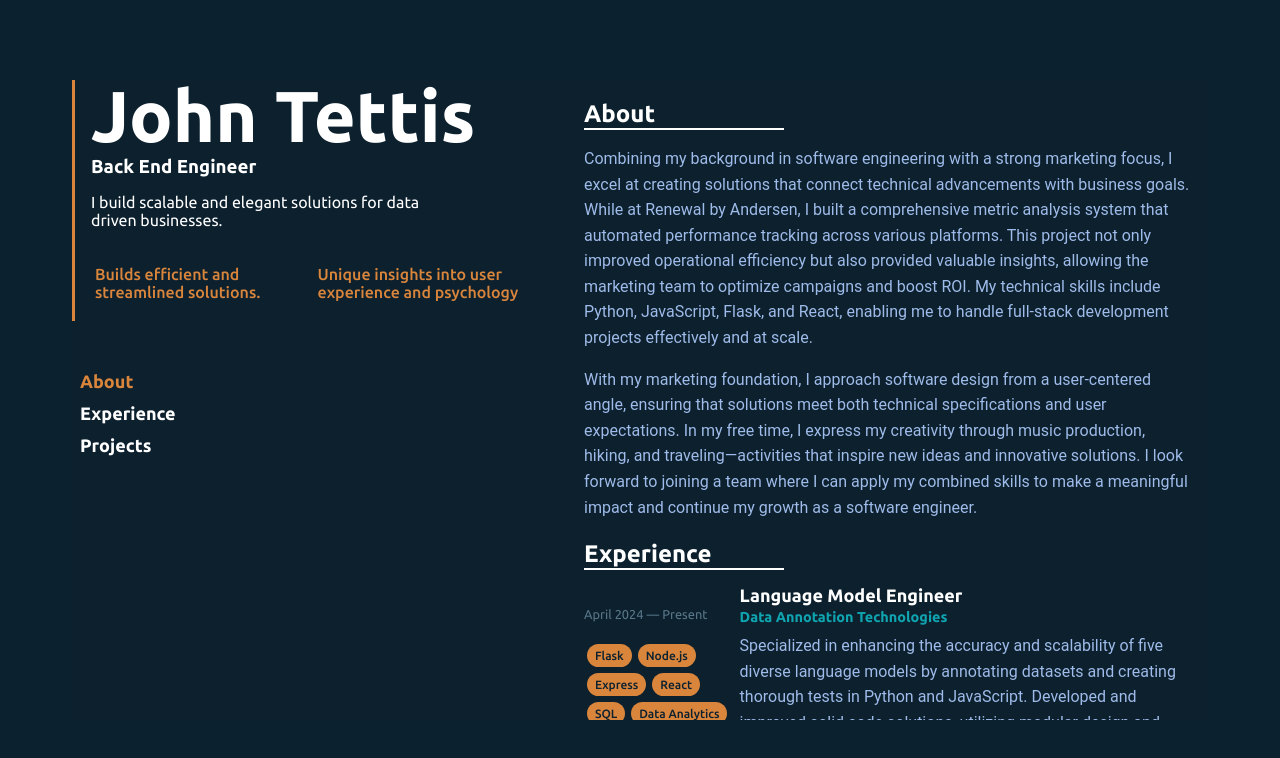
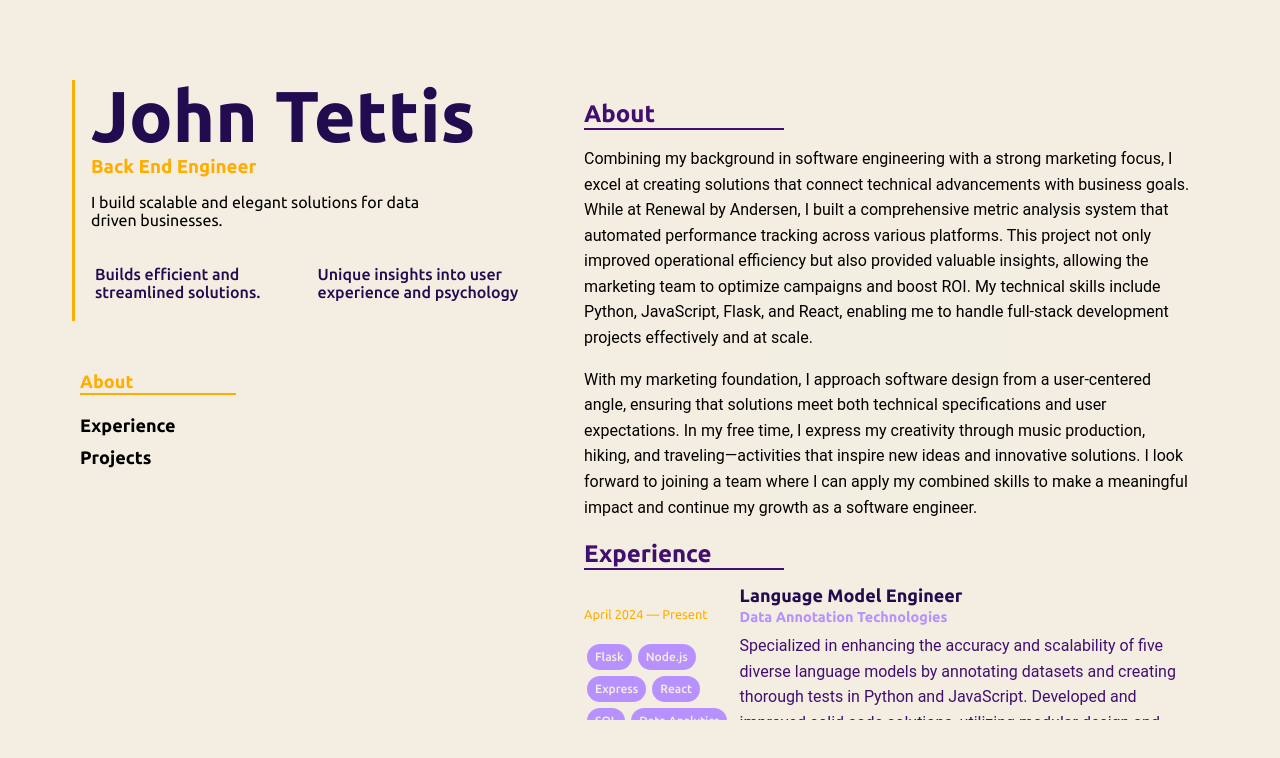
Before and after one commit to john-tettis/portfolio-updated, a React (Create React App) app: page / in a window 1280 px wide. Shown: the top 758 px of the page. Built offline with nearby package versions, Linux system fonts and the light colour scheme.

Commit message:
updated color scheme

```diff
--- a/src/Components/DynamicBackground.js
+++ b/src/Components/DynamicBackground.js
@@ -6,7 +6,6 @@ const DynamicBackground = () => {
   useEffect(() => {
 
     const backgroundColor = getComputedStyle(document.documentElement).getPropertyValue('--color-1').trim();
-
     const canvas = canvasRef.current;
     const ctx = canvas.getContext('2d');
 
@@ -33,7 +32,7 @@ const DynamicBackground = () => {
         this.radiusConstant = 5;
         this.radius = this.radiusConstant;
         // this.color = `hsl(${Math.random() * 20 + 48}, 100%, 56%)`;
-        this.color = `hsl(${Math.random() * 20 + 186}, 95%, 16%)`;
+        this.color = `hsl(${Math.random() * 20 + 260}, 100%, 78%)`;
 
 
         this.speedX = (Math.random() - 0.5) * 4;
--- a/src/styles/About.css
+++ b/src/styles/About.css
@@ -2,7 +2,7 @@
 
 
 .about-paragraph {
-    color:#9fbbe9;
+    color:black;
     font-size: 16px;
     line-height: 1.6;
     font-family: 'Roboto', sans-serif;
--- a/src/styles/Bio.css
+++ b/src/styles/Bio.css
@@ -1,11 +1,11 @@
 @import url('Color.css');
 
 .bio{
-    color:white;
+    color:var(--color-3);
     text-align:left;
     padding: 0 1rem;
 
-    border-left: solid 3px var(--color-3);
+    border-left: solid 3px var(--color-4);
     overflow-x: hidden;
 
 }
@@ -16,6 +16,7 @@
     margin-bottom:.4rem;
 }
 .title{
+    color:var(--color-4);
     margin:0;
     line-height: 1;
 
@@ -38,7 +39,7 @@
     justify-content: left;
 }
 .desc{
-    color:rgb(255, 255, 255);
+    color:rgb(0, 0, 0);
     text-align: left;
     max-width:80%;
 
--- a/src/styles/BodyContent.css
+++ b/src/styles/BodyContent.css
@@ -5,7 +5,7 @@
     display: flex;
     flex-direction: row;
     gap:1rem;
-    background:rgba(12, 33, 47,.5);
+    background:var(--color-1a);
     border-radius:3px;
     margin:1rem;
     margin-top:5rem;
--- a/src/styles/Card.css
+++ b/src/styles/Card.css
@@ -3,7 +3,7 @@
     display:flex;
     flex-direction:column;
     padding:0 .5rem;
-    margin:0 .5rem;
+    margin:.5rem;
     border-radius:5px;
 }
 .card-row-top{
@@ -28,10 +28,11 @@
     margin-bottom:0;
     font-size:18px;
     margin-top:.3rem;
+    color: var(--color-3)
 
 }
 .card-description{
-    color:#9fbbe9;
+    color:var(--color-2);
     font-size: 16px;
     line-height: 1.6;
     font-family: 'Roboto', sans-serif;
@@ -45,7 +46,7 @@
     white-space: pre-wrap;
     font-size:.8rem;
     font-weight: 400;
-    color:var(--color-6);
+    color:var(--color-4);
 
 }
 .card-skills, .duration{
@@ -67,7 +68,7 @@
     font-size: .9rem;
     font-weight: 600;
     /* font-style: oblique; */
-    color:var(--color-4)
+    color:var(--color-6)
 }
 
 
--- a/src/styles/Color.css
+++ b/src/styles/Color.css
@@ -1,10 +1,10 @@
 :root {
-  --color-1: rgb(12, 33, 47);
-  --color-2: rgb(2, 73, 80);
-  --color-3: rgb(217, 133, 60);
-  --color-4: rgb(15, 164, 175);
-  --color-5: rgb(104, 232, 255);
-  --color-6: rgb(89, 119, 137);
-  --color-1a: rgba(51, 141, 150,.5);
+  --color-1: #f4eee2;
+  --color-2: #410f70;
+  --color-3: #220b4e;
+  --color-4: rgb(255, 174, 0);
+  --color-5: #762cff;
+  --color-6: #b691ff;
+  --color-1a: #f4eee2c2;;
   --color-2a: rgba(3, 10, 15, 0.2);
 }
--- a/src/styles/Nav.css
+++ b/src/styles/Nav.css
@@ -10,7 +10,7 @@
     display:inline;
     list-style:none ;
     text-align: left;
-    color:white;
+    color:wvar(--caolor-3);
     font-size:1.3rem;
     margin-bottom:.5rem;
     font-weight: 600;
@@ -26,12 +26,19 @@
 
 .nav a:not(.active):hover {
   color:var(--color-5);
-  text-shadow: 0 0 5px rgba(15, 164, 175, 0.7), 0 0 10px rgba(15, 164, 175, 0.5);
+  text-shadow: 0 0 5px var(--color-4), 0 0 10px var(--color-3);
 }
 .active{
-  color:var(--color-3)
+  color:var(--color-4)
 }
-
+.active::after {
+  content: '';
+  display: block;
+  width: 33%;
+  height: 2px;
+  background-color:var(--color-4);
+  margin-bottom: 10px;
+}
 .mobile-nav {
   margin:0;
   display:none;
--- a/src/styles/ScrollSection.css
+++ b/src/styles/ScrollSection.css
@@ -26,7 +26,7 @@
 .scroll-section{
   text-align:left;
   color:white;
-  scrollbar-color: rgb(169, 146, 116) var(--color-2);
+  scrollbar-color: var(--color-3) var(--color-6);
   scrollbar-width: thin;
 }
 @media  screen and (min-width:1200px) {
--- a/src/styles/SectionHeader.css
+++ b/src/styles/SectionHeader.css
@@ -1,6 +1,7 @@
 .section-header{
     margin-left:1rem;
     margin-bottom:0rem;
+    color:var(--color-2)
 }
 
 .section-header::after {
@@ -8,6 +9,6 @@
     display: block;
     width: 200px;
     height: 2px;
-    background-color: white;
+    background-color:var(--color-2);
     margin-bottom: 10px;
   }
--- a/src/styles/SkillBubble.css
+++ b/src/styles/SkillBubble.css
@@ -1,11 +1,14 @@
 @import url('Color.css');
 .skill-bubble {
-    display: inline-block; /* Makes it behave like an inline element */
-    vertical-align: middle;
-    padding: 5px 8px; /* Optional: Adjust padding for some spacing around the text */
-    background-color:var(--color-3); /* Background color */
+    display: inline-flex;
+    align-items: center;
+    justify-content: center;
+    line-height:16px;
+    padding: 5px 8px;
+    background-color:var(--color-6); /* Background color */
     color:var(--color-1);
-    border-radius: 20px; /* Pill shape */    margin: 3px;
+    border-radius: 20px; /* Pill shape */
+    margin: 3px;
     font-size: 12px; /* Text size */
     font-weight: 500; /* Optional: makes text bold */
     text-align: center; /* Center the text horizontally */
```
